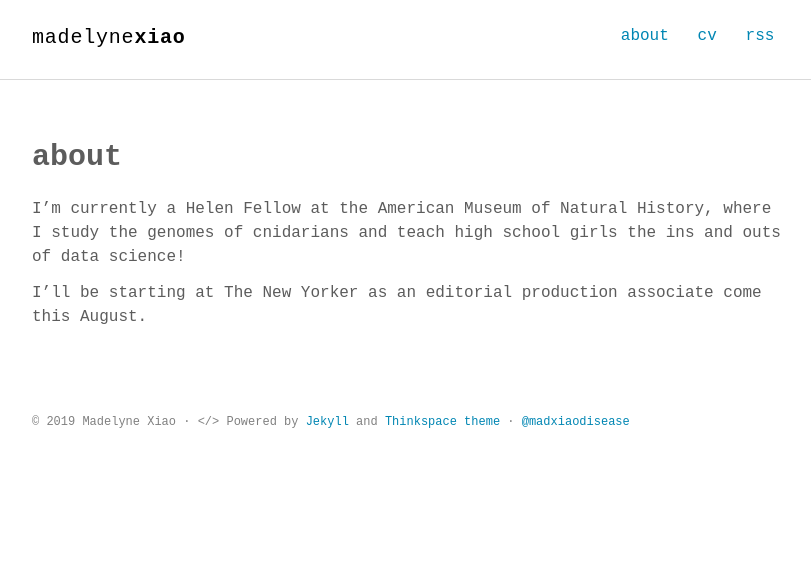
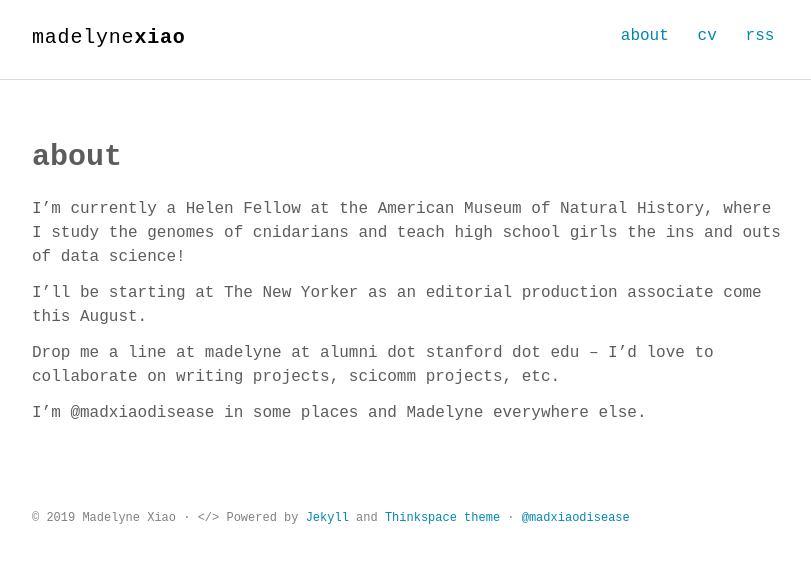
Before and after one commit to madelyne/madelyne.github.io, a Jekyll site: the page built from about.md, in a window 1280 px wide. Shown: the top 563 px of the page, without its empty margins (232-1043 px from the left). Built offline with Jekyll 4.4.1, drawn with Linux system fonts in a browser that asks for light colours; some web fonts are replaced.

```diff
--- a/about.md
+++ b/about.md
@@ -7,3 +7,7 @@
 I'm currently a Helen Fellow at the American Museum of Natural History, where I study the genomes of cnidarians and teach high school girls the ins and outs of data science!
 
 I'll be starting at The New Yorker as an editorial production associate come this August.
+
+Drop me a line at madelyne at alumni dot stanford dot edu -- I'd love to collaborate on writing projects, scicomm projects, etc.
+
+I'm @madxiaodisease in some places and Madelyne everywhere else.
```
